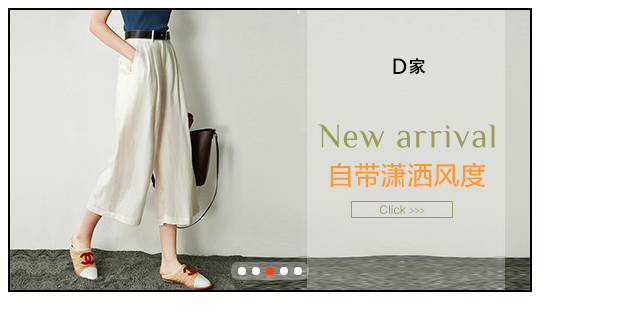
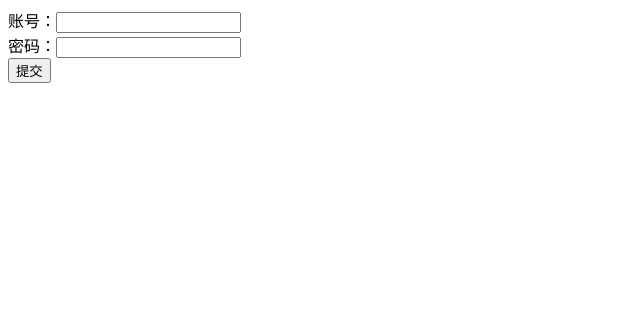
Before and after one commit to chaoyuekongjian/react-learn, a React (Create React App) app: page / in a window 1280 px wide. Shown: the top 330 px of the page, without its empty margins (0-640 px from the left). Built offline with nearby package versions, Linux system fonts and the light colour scheme.

Commit message:
feat: 上下文完成表单组件

```diff
--- a/src/App.js
+++ b/src/App.js
@@ -1,5 +1,5 @@
 import React from 'react'
-import Test from './components/common/Banner/Test'
+import Test from './components/common/Form/Test'
 
 export default function App() {
     return (
--- /dev/null
+++ b/src/components/common/Form/FormButton.js
@@ -0,0 +1,19 @@
+import React from 'react'
+// import PropTypes from 'prop-types'
+import { Consumer } from './formContext'
+
+export default function FormButton(props) {
+  return (
+    <Consumer>
+      {
+        ctx => {
+          return (
+            <button onClick={() => {
+              ctx.submit();
+            }}>{props.children}</button>
+          )
+        }
+      }
+    </Consumer>
+  )
+}
--- /dev/null
+++ b/src/components/common/Form/FormInput.js
@@ -0,0 +1,29 @@
+import React, { Component } from 'react'
+import PropTypes from 'prop-types'
+import ctx from './formContext'
+
+// 一定处于上下文中
+export default class FormInput extends Component {
+
+  static contextType = ctx
+
+  propTypes = {
+    name: PropTypes.string.isRequired, // 文本框的名称
+    type: PropTypes.string.isRequired, // 文本框的类型
+  }
+
+  defaultProps = {
+    type: 'text',
+  }
+
+  render() {
+    return (
+      <input
+      value={this.context.formData[this.props.name] || ''}
+      onChange={e => {
+        this.context.changeFromData(this.props.name, e.target.value)
+      }}
+      type={this.props.type} />
+    )
+  }
+}
--- /dev/null
+++ b/src/components/common/Form/Test.js
@@ -0,0 +1,24 @@
+import React, { Component } from 'react'
+import Form from './index'
+
+export default class Test extends Component {
+  render() {
+    return (
+      <div>
+        <Form onSubmit={(datas) => {
+          console.log(datas)
+        }}>
+          <div>
+            账号：<Form.Input name='loginId' />
+          </div>
+          <div>
+            密码：<Form.Input name='loginPwd' type='password' />
+          </div>
+          <div>
+            <Form.Button>提交</Form.Button>
+          </div>
+        </Form>
+      </div>
+    )
+  }
+}
--- /dev/null
+++ b/src/components/common/Form/formContext.js
@@ -0,0 +1,7 @@
+import React from 'react'
+
+const ctx = React.createContext()
+
+export const { Provider, Consumer } = ctx
+
+export default ctx
--- /dev/null
+++ b/src/components/common/Form/index.js
@@ -0,0 +1,38 @@
+import React, { Component } from 'react'
+import { Provider } from './formContext'
+import PropTypes from 'prop-types'
+import FormInput from './FormInput'
+import FormButton from './FormButton'
+
+export default class Form extends Component {
+
+  state = {
+    formData: {}, // 表单数据对象
+    changeFromData: (key, val) => { // 修改formdata中的数据
+      this.setState({
+        formData: {
+          ...this.state.formData,
+          [key]: val
+        }
+      })
+    },
+    submit: () => {
+      this.props.onSubmit && this.props.onSubmit(this.state.formData)
+    }
+  }
+
+  static propTypes = {
+    onSubmit: PropTypes.func
+  }
+
+  render() {
+    return (
+      <Provider value={this.state}>
+        {this.props.children}
+      </Provider>
+    )
+  }
+}
+
+Form.Input = FormInput
+Form.Button = FormButton
```
